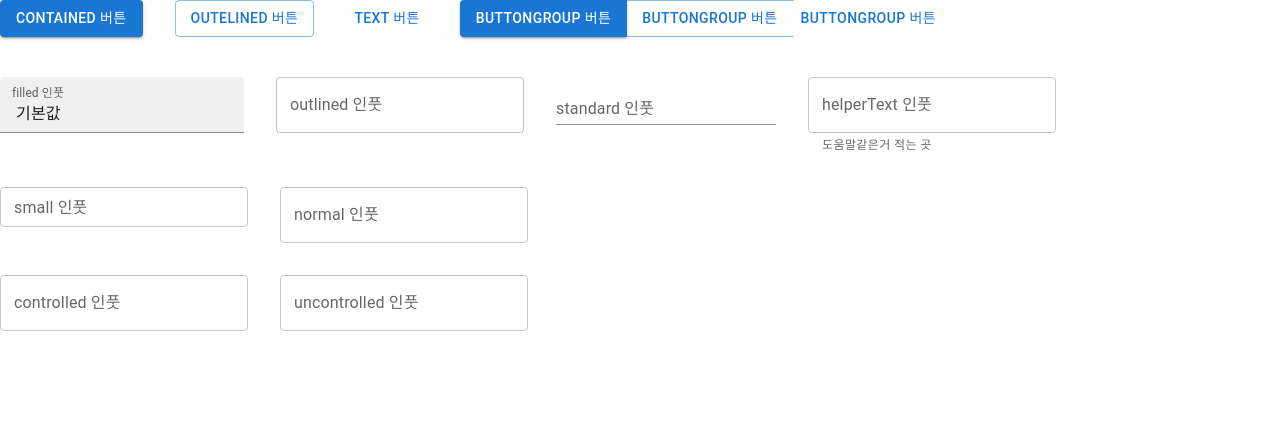
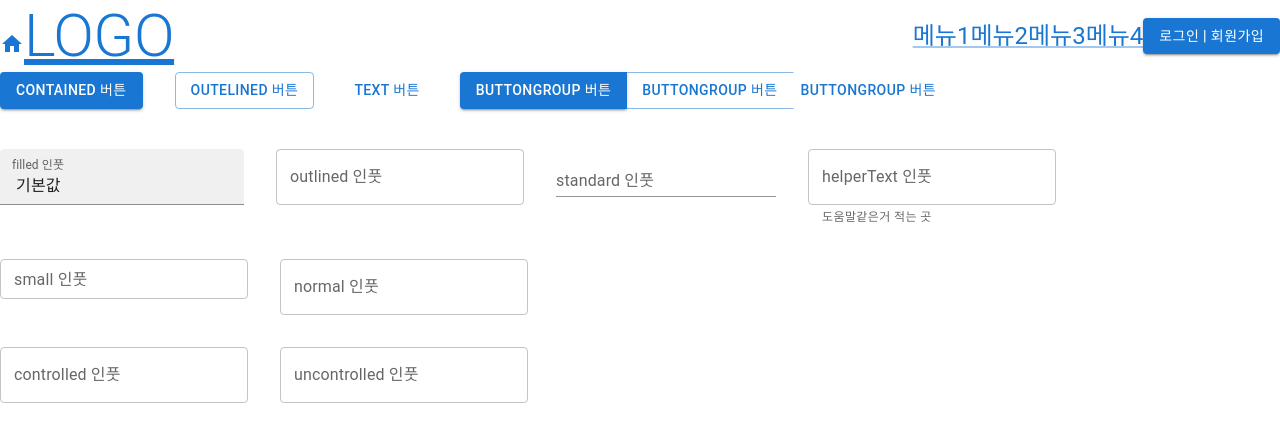
Before and after one commit to moji191019/mhjg-frontend, a React (Create React App) app: page / in a window 1280 px wide. Shown: the top 442 px of the page. Built offline with nearby package versions, Linux system fonts and the light colour scheme.

Commit message:
Header 양식 추가

```diff
--- a/src/App.tsx
+++ b/src/App.tsx
@@ -3,6 +3,7 @@ import { Box, ButtonGroup } from '@mui/material';
 import styles from './App.module.scss';
 import BaseButton from './components/baseComp/BaseButton';
 import BaseInput from './components/baseComp/BaseInput';
+import Header from './header/Header';
 
 const App = () => {
   const handleButtonClick = (event: React.MouseEvent<HTMLButtonElement>) => {
@@ -13,6 +14,7 @@ const App = () => {
   };
   return (
     <div className="App">
+      <Header />
       <main>
         <section className={styles.buttonSection}>
           <BaseButton text="contained 버튼" variant="contained" onClickHandler={handleButtonClick} />
--- /dev/null
+++ b/src/header/Header.module.scss
@@ -0,0 +1,9 @@
+.header {
+  display: flex;
+  align-items: center;
+  & .menu {
+    flex: 1;
+    display:flex;
+    justify-content: flex-end;
+  }
+}
--- /dev/null
+++ b/src/header/Header.tsx
@@ -0,0 +1,27 @@
+import React from 'react';
+import styles from './Header.module.scss';
+import HomeIcon from '@mui/icons-material/Home';
+import { Box, Link } from '@mui/material';
+import BaseButton from '../components/baseComp/BaseButton';
+
+const Header = () => {
+  return (
+    <header className={styles.header}>
+      <Link variant="h2">
+        <HomeIcon></HomeIcon>
+        LOGO
+      </Link>
+      <Box className={styles.menu}>
+        <Link variant="h5">메뉴1</Link>
+        <Link variant="h5">메뉴2</Link>
+        <Link variant="h5">메뉴3</Link>
+        <Link variant="h5">메뉴4</Link>
+      </Box>
+      <Box>
+        <BaseButton text={'로그인 | 회원가입'} variant="contained"></BaseButton>
+      </Box>
+    </header>
+  );
+};
+
+export default Header;
```
Also changed, not shown: src/styles/baseStyle.scss (added), src/styles/responsive.scss (added).
